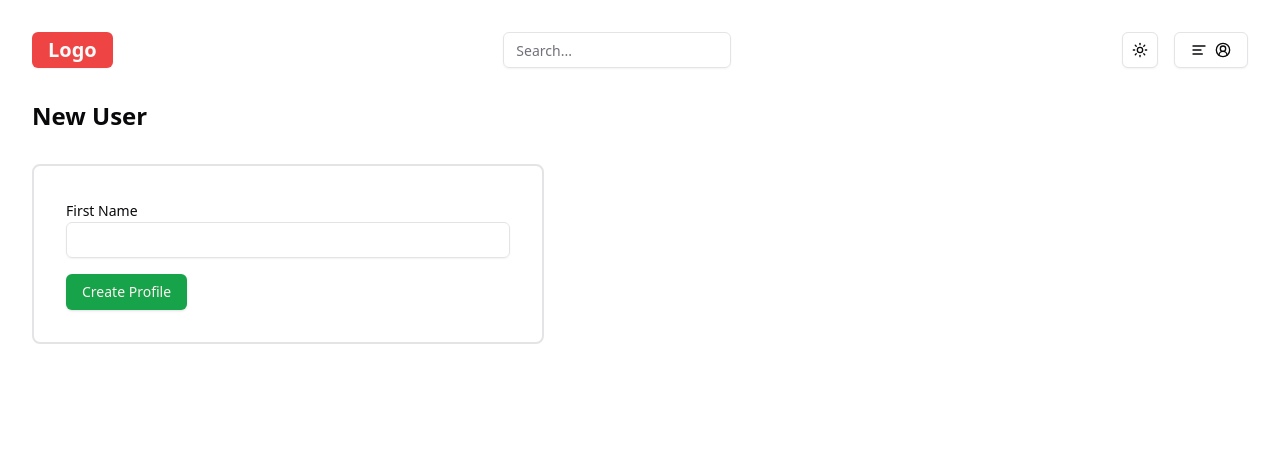
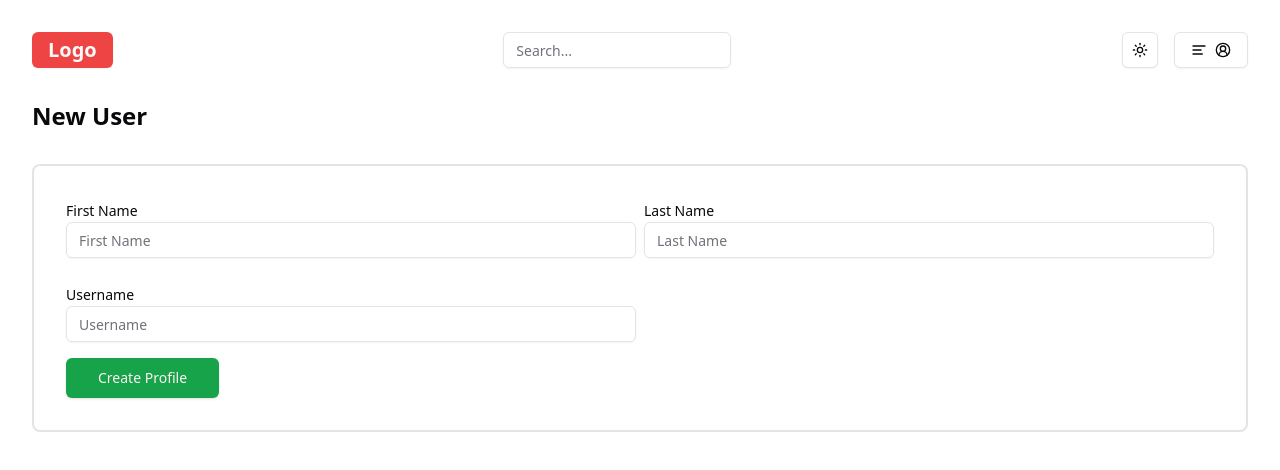
Before and after one commit to Sarunyamk/workshop_camping-next.js-typescript-, a Next.js app: page /profile/create in a window 1280 px wide. Shown: the top 470 px of the page. Built offline with nearby package versions, Linux system fonts and the light colour scheme.

Commit message:
delete open file

```diff
--- a/app/profile/create/page.tsx
+++ b/app/profile/create/page.tsx
@@ -1,12 +1,17 @@
-import { Input } from "@/components/ui/input"
-import { Label } from "@/components/ui/label"
-import { Button } from "@/components/ui/button"
 
-const createProfileAction = async (formData: FormData) => {
+import { SubmitButton } from "@/components/form/Buttons"
+import FormContainer from "@/components/form/FormContainer"
+import FormInput from "@/components/form/FormInput"
+
+type createProfileActionType = {
+    prevState: any
+    formData: FormData
+}
+
+const createProfileAction = async ({ prevState, formData }: createProfileActionType) => {
     'use server'
     //เอาของออกมาจาก name ที่ formdata ที่ส่งมาจาก form
-    const firstName = formData.get('firstName') as string
-    console.log(firstName)
+    return { message: 'Create Profile Success' }
 }
 
 
@@ -16,14 +21,15 @@ const CreateProfile = () => {
     return (
         <section>
             <h1 className="text-2xl font-semibold mb-8">New User</h1>
-            <div className="border-2 p-8 rounded-lg max-w-lg">
-                <form action={createProfileAction}>
-                    <div className="mb-4">
-                        <Label htmlFor="firstName">First Name</Label>
-                        <Input name="firstName" type="text" />
+            <div className="border-2 p-8 rounded-lg ">
+                <FormContainer action={createProfileAction}>
+                    <div className="grid md:grid-cols-2 gap-2">
+                        <FormInput name="firstName" label="First Name" type="text" placeholder="First Name" />
+                        <FormInput name="lastName" label="Last Name" type="text" placeholder="Last Name" />
+                        <FormInput name="userName" label="Username" type="text" placeholder="Username" />
                     </div>
-                    <Button type="submit">Create Profile</Button>
-                </form>
+                    <SubmitButton text="Create Profile" size="lg" />
+                </FormContainer>
             </div>
         </section>
     )
--- /dev/null
+++ b/components/form/Buttons.tsx
@@ -0,0 +1,28 @@
+'use client'
+
+import { Button } from "@/components/ui/button"
+import { useFormStatus } from "react-dom";
+import { RefreshCw } from 'lucide-react';
+
+type btnSize = 'default' | 'sm' | 'lg' | 'icon'
+
+type SubmitButtonProps = {
+
+    className?: string
+    size?: btnSize
+    text?: string
+};
+
+export const SubmitButton = (props: SubmitButtonProps) => {
+    const { className, size, text } = props;
+    const { pending } = useFormStatus()
+
+    return (
+        <Button className={className} size={size} type="submit" disabled={pending}>
+            {
+                pending ? <RefreshCw className="animate-spin" /> : <p>{text}</p>
+            }
+        </Button>
+    )
+
+}
--- /dev/null
+++ b/components/form/FormContainer.tsx
@@ -0,0 +1,43 @@
+
+'use client'
+
+import { useActionState } from "react";
+import { useToast } from "@/hooks/use-toast";
+import { useEffect } from "react";
+import { actionFunction } from "@/utils/types";
+
+type formContainerProps = {
+    children: React.ReactNode
+    action: actionFunction
+}
+
+
+
+
+const initialState = {
+    message: ''
+}
+
+const FormContainer = (props: formContainerProps) => {
+    const { toast } = useToast()
+    const { children, action } = props;
+    //state เป็นของที่จะ return ออกมาจาก function ถ้าstateค่าถูกเปลี่ยนจะรันใหม่
+    const [state, formAction] = useActionState(action, initialState)
+
+    useEffect(() => {
+        if (state.message) {
+            toast({
+                title: 'Success',
+                description: state.message
+            })
+        }
+    }, [state])
+
+    return (
+        <form action={formAction}>
+            {children}
+        </form>
+    )
+}
+
+export default FormContainer
--- /dev/null
+++ b/components/form/FormInput.tsx
@@ -0,0 +1,23 @@
+import { Input } from "@/components/ui/input"
+import { Label } from "@/components/ui/label"
+
+type FormInputProps = {
+    name: string
+    type: string
+    label?: string
+    defaultValue?: string
+    placeholder?: string
+}
+
+const FormInput = (props: FormInputProps) => {
+    const { name, type, label, defaultValue, placeholder } = props
+    return (
+        <div className="mb-4">
+            <Label htmlFor={name}>{label}</Label>
+            <Input name={name} type={type}
+                defaultValue={defaultValue} placeholder={placeholder} />
+        </div>
+    )
+}
+
+export default FormInput
--- /dev/null
+++ b/utils/types.ts
@@ -0,0 +1,4 @@
+export type actionFunction = (
+    prevState: any,
+    formData: FormData
+) => Promise<{ message: string }>
```
Also changed, not shown: 1 other file (tests, documents, lock files or other folders).
